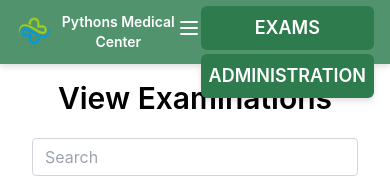
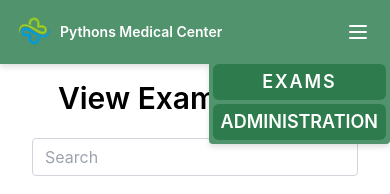
Before and after one commit to VIbitoye/tech-dive-pythons, a React (Create React App) app in the folder client/: page / in a window 390 px wide. Both pictures are taken after a click on the button 362 px from the left and 28 px from the top of the page. Shown: the top 194 px of the page. Built offline with nearby package versions, Linux system fonts and the light colour scheme; no server answers.

Commit message:
Updated navbar

```diff
--- a/client/src/components/Navbar.jsx
+++ b/client/src/components/Navbar.jsx
@@ -28,20 +28,21 @@ function Navbar() {
             ADMINISTRATION
           </Link>
         </div>
-        <div className="sm:hidden">
-        <button className="mobile-menu-button" onClick={toggleMobileMenu}>
-          <svg className="w-6 h-6" fill="none" stroke="currentColor" viewBox="0 0 24 24" xmlns="http://www.w3.org/2000/svg">
+        <div className="sm:hidden relative">
+  <button className="mobile-menu-button mt-2 right-0" onClick={toggleMobileMenu}>
+    <svg className="w-8 h-6 " fill="none" stroke="currentColor" viewBox="0 0 24 24" xmlns="http://www.w3.org/2000/svg">
       <path strokeLinecap="round" strokeLinejoin="round" strokeWidth="2" d="M4 6h16M4 12h16M4 18h16" />
     </svg>
   </button>
-      </div>
-      <div className={`sm:hidden ease-in-out mobile-menu mt-10 ${isMobileMenuOpen ? 'block' : 'hidden'}`}>
-        <Link to="/exams" className="block px-2 py-2 text-white font-semibold bg-[#2e7c4d] hover:bg-[#266140] rounded-md">
+  <div className={`sm:hidden ease-in-out mobile-menu mt-2 ${isMobileMenuOpen ? 'block' : 'hidden'} bg-[#50936d] ml-2 py-1 px-1 h-fit rounded absolute -right-4 animated slide-in-left`}>
+
+    <Link to="/exams" className="block px-2 py-1 tracking-widest text-white font-semibold bg-[#2e7c4d] hover:bg-[#266140] rounded-md">
       EXAMS
     </Link>
-        <Link to="/admin" className="block px-2 py-2 mt-1 text-white font-semibold bg-[#2e7c4d] hover:bg-[#266140] rounded-md">
+    <Link to="/admin" className="block px-2 py-1 mt-1 text-white font-semibold bg-[#2e7c4d] hover:bg-[#266140] rounded-md">
       ADMINISTRATION
     </Link>
+  </div>
 </div>
     </div>
     </div>
```
Lines whose indentation alone changed are shown as unchanged.
